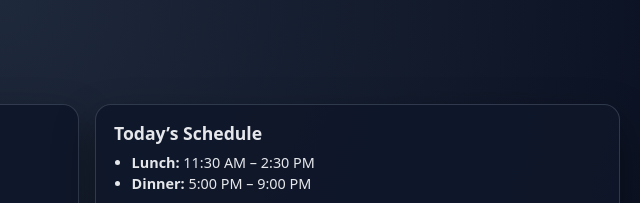
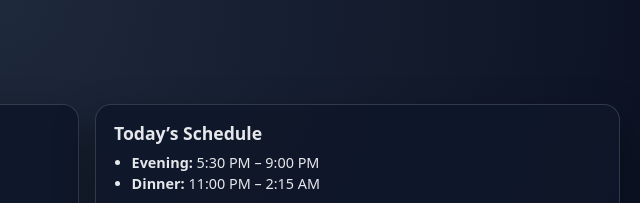
Before and after one commit to Eatatrebelz/FoodTruckTracker, a plain HTML site: page index.html in a window 1280 px wide. Shown: the top 203 px of the page, 640-1280 px from the left. Drawn offline with nearby package versions, Linux system fonts and the light colour scheme.

Commit message:
Update meal times in today's schedule

```diff
--- a/index.html
+++ b/index.html
@@ -51,8 +51,8 @@
       <section class="card card-schedule">
         <h2>Today’s Schedule</h2>
         <ul class="schedule">
-          <li><strong>Lunch:</strong> 11:30 AM – 2:30 PM</li>
-          <li><strong>Dinner:</strong> 5:00 PM – 9:00 PM</li>
+          <li><strong>Evening:</strong> 5:30 PM – 9:00 PM</li>
+          <li><strong>Dinner:</strong> 11:00 PM – 2:15 AM</li>
         </ul>
         <p class="sub">
           Check our socials for changes due to weather or private events.
```
